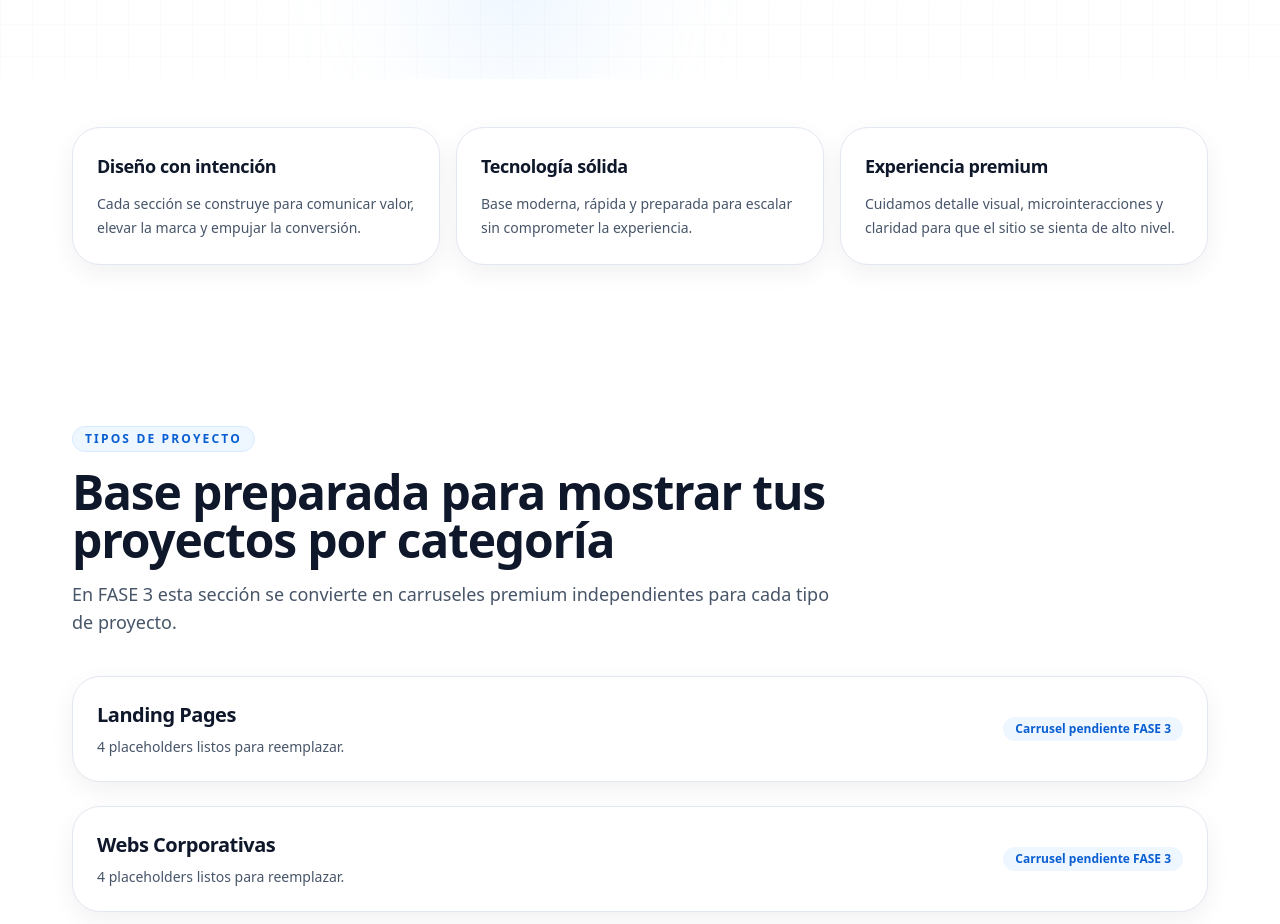
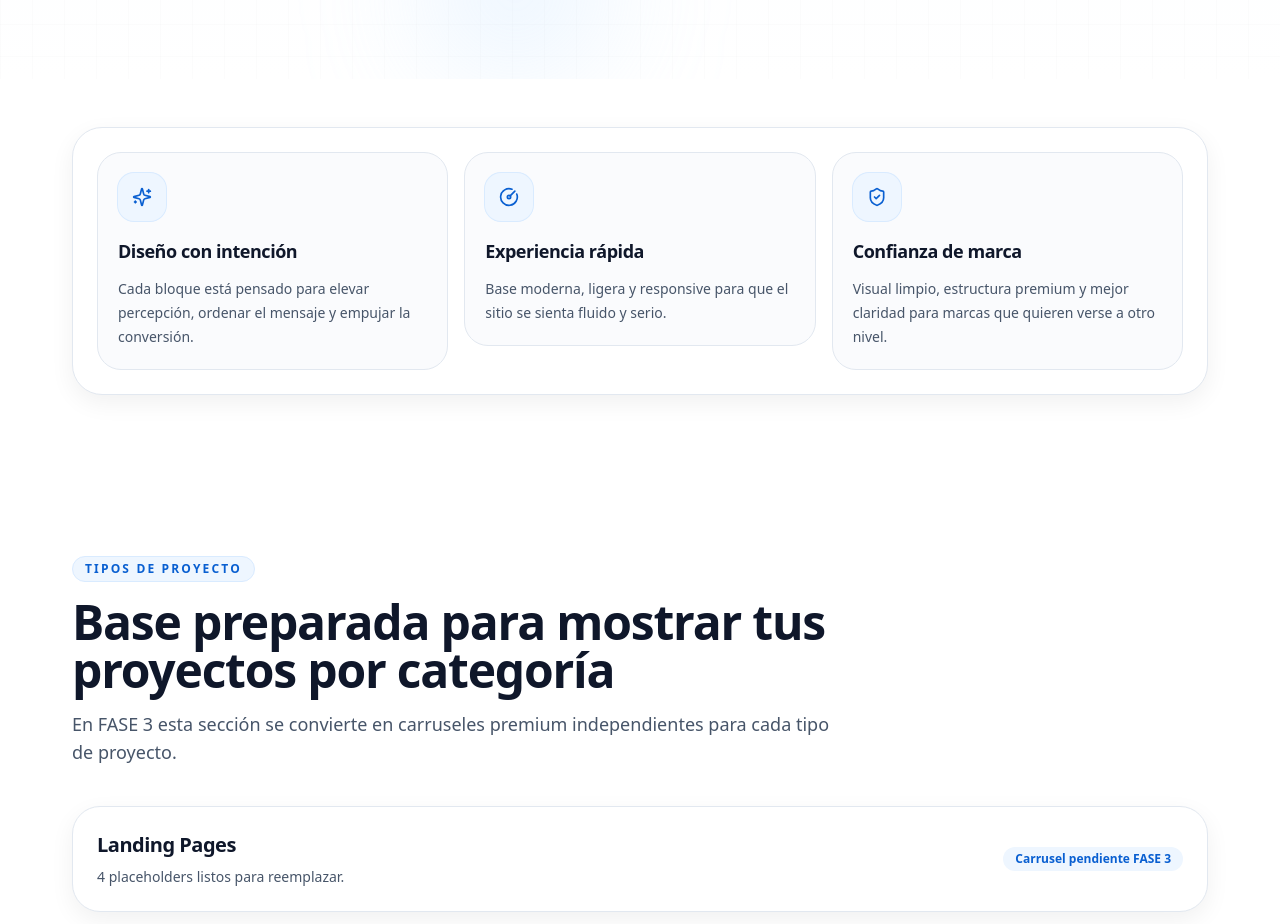
Before and after one commit to lulabtechnology/Lulabtech, a Next.js app: page / in a window 1280 px wide. Shown: the part 1080-2004 px from the top of the page. Built offline with nearby package versions, Linux system fonts and the light colour scheme; no server answers.

Commit message:
Update credibility-strip.tsx

```diff
--- a/components/sections/credibility-strip.tsx
+++ b/components/sections/credibility-strip.tsx
@@ -1,17 +1,49 @@
-import { credibilityItems } from "@/data/credibility";
+import { GaugeCircle, ShieldCheck, Sparkles } from "lucide-react";
 import { SectionShell } from "@/components/layout/section-shell";
+import { Reveal } from "@/components/motion/reveal";
+import { Stagger } from "@/components/motion/stagger";
+import { IconBox } from "@/components/ui/icon-box";
+
+const credibilityCards = [
+  {
+    icon: Sparkles,
+    title: "Diseño con intención",
+    description:
+      "Cada bloque está pensado para elevar percepción, ordenar el mensaje y empujar la conversión."
+  },
+  {
+    icon: GaugeCircle,
+    title: "Experiencia rápida",
+    description:
+      "Base moderna, ligera y responsive para que el sitio se sienta fluido y serio."
+  },
+  {
+    icon: ShieldCheck,
+    title: "Confianza de marca",
+    description:
+      "Visual limpio, estructura premium y mejor claridad para marcas que quieren verse a otro nivel."
+  }
+];
 
 export function CredibilityStrip() {
   return (
     <SectionShell className="py-10 md:py-12">
-      <div className="grid gap-4 md:grid-cols-3">
-        {credibilityItems.map((item) => (
-          <div key={item.title} className="surface-card p-6">
-            <h2 className="text-lg font-semibold text-ink-900">{item.title}</h2>
-            <p className="mt-3 text-sm leading-6 text-ink-600">{item.description}</p>
-          </div>
-        ))}
-      </div>
+      <Reveal className="rounded-[30px] border border-slate-200 bg-white p-5 shadow-soft sm:p-6">
+        <div className="grid gap-4 md:grid-cols-3">
+          <Stagger className="contents">
+            {credibilityCards.map((item) => (
+              <div
+                key={item.title}
+                className="rounded-[24px] border border-slate-200 bg-slate-50/70 p-5"
+              >
+                <IconBox icon={item.icon} />
+                <h2 className="mt-4 text-lg font-semibold text-ink-900">{item.title}</h2>
+                <p className="mt-3 text-sm leading-6 text-ink-600">{item.description}</p>
+              </div>
+            ))}
+          </Stagger>
+        </div>
+      </Reveal>
     </SectionShell>
   );
 }
```
